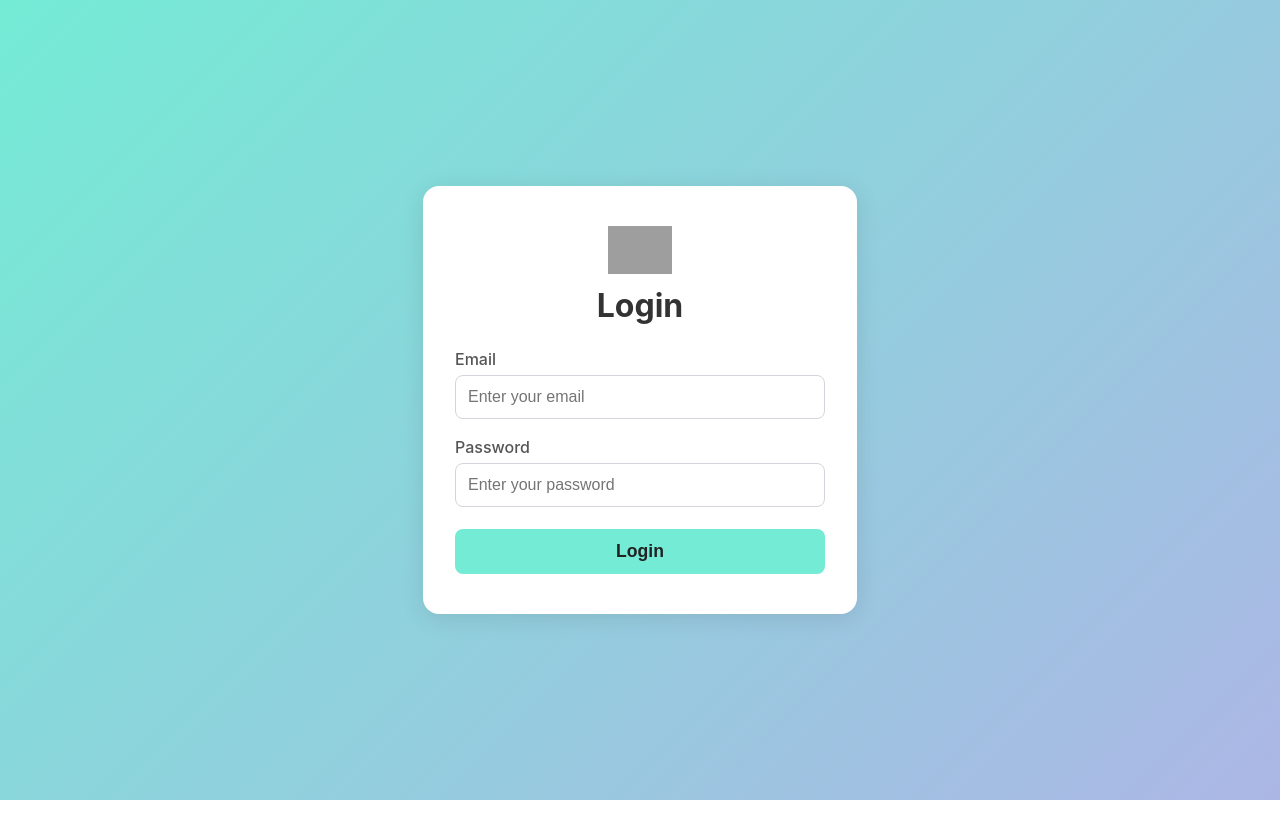
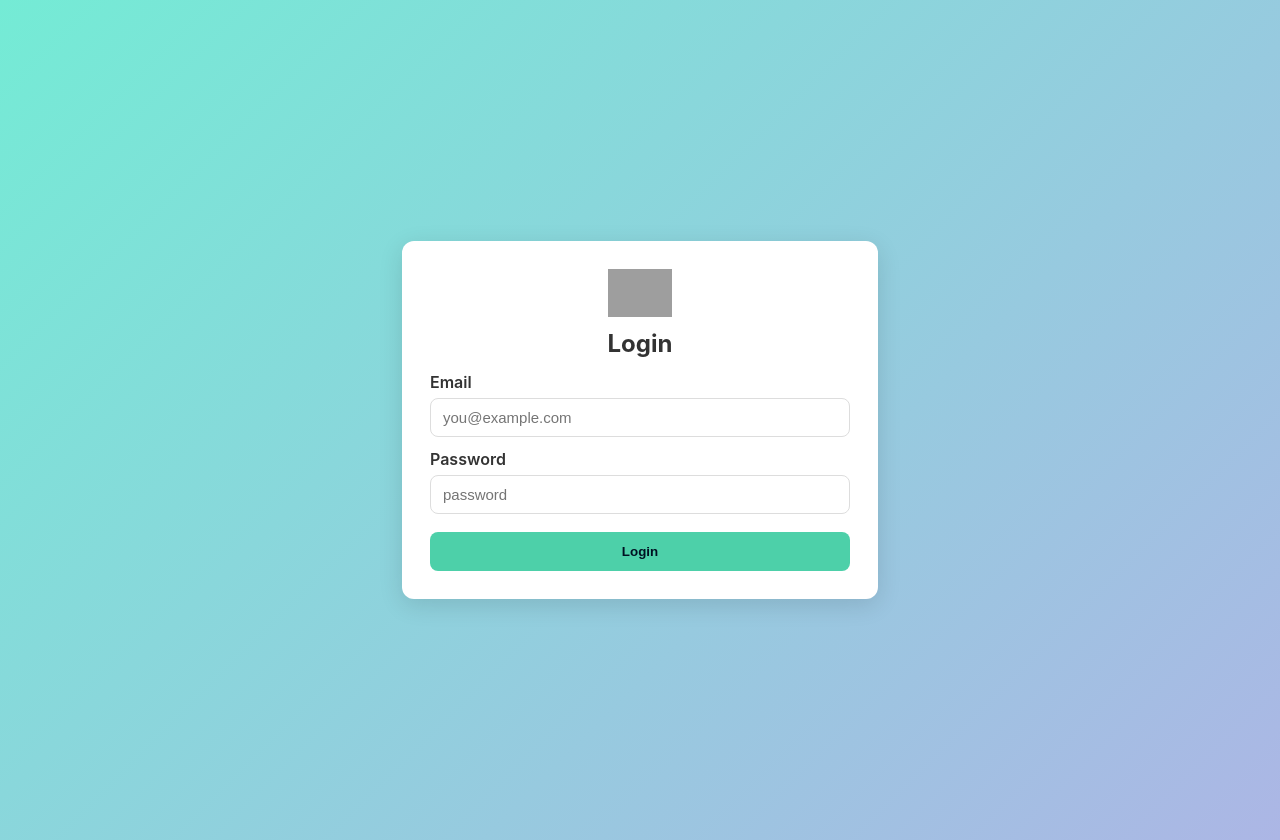
Before and after one commit to Bhuvanesh-Tester/QA_DEVELOPMENT_SITE, a React (Create React App) app in the folder frontend/: page / in a window 1280 px wide. Before the commit the page ends 800 px from the top, so only its background shows below. Built offline with nearby package versions, Linux system fonts and the light colour scheme; grey boxes are pictures that could not be loaded.

Commit message:
now update

```diff
--- a/frontend/src/App.js
+++ b/frontend/src/App.js
@@ -1,58 +1,176 @@
-import React, { useState } from "react";
+import React, { useState, useCallback } from "react";
 
 function App() {
+  // ---------- LOGIN STATES ----------
   const [email, setEmail] = useState("");
   const [password, setPassword] = useState("");
   const [message, setMessage] = useState("");
-  const [loggedIn, setLoggedIn] = useState(false); // ✅ Track login state
+  const [loggedIn, setLoggedIn] = useState(false);
 
+  // ---------- PERSON FORM STATES ----------
+  const [personName, setPersonName] = useState("");
+  const [personEmail, setPersonEmail] = useState("");
+  const [personPhone, setPersonPhone] = useState("");
+  const [personGender, setPersonGender] = useState("");
+  const [formMsg, setFormMsg] = useState("");
+
+  // ---------- LOGIN HANDLER ----------
   const handleLogin = async (e) => {
     e.preventDefault();
     setMessage("Checking credentials...");
 
     try {
-      const response = await fetch(
-        "https://qa-development-site.onrender.com/login",
-        {
+      const res = await fetch("https://qa-development-site.onrender.com/login", {
         method: "POST",
         headers: { "Content-Type": "application/json" },
         body: JSON.stringify({ email, password }),
-        }
-      );
+      });
 
-      const data = await response.json();
+      const data = await res.json();
       setMessage(data.message);
 
       if (data.message === "Login successful!") {
-        // ✅ Set loggedIn state to true instead of redirect
-        setTimeout(() => setLoggedIn(true), 1000);
+        setTimeout(() => {
+          setLoggedIn(true);
+          setPersonEmail(email); // prefill email in next form
+        }, 300);
       }
-    } catch (error) {
-      setMessage("Error connecting to server: " + error.message);
+    } catch (err) {
+      setMessage("Error connecting to server: " + err.message);
     }
   };
 
-  // ✅ Home page component
-  const HomePage = () => (
+  // ---------- PERSON FORM HANDLER ----------
+  const handleSubmit = async (e) => {
+    e.preventDefault();
+    setFormMsg("Submitting...");
+
+    if (!personName || !personEmail || !personPhone || !personGender) {
+      setFormMsg("All fields are required.");
+      return;
+    }
+
+    try {
+      const res = await fetch("https://qa-development-site.onrender.com/submit-form", {
+        method: "POST",
+        headers: { "Content-Type": "application/json" },
+        body: JSON.stringify({
+          name: personName,
+          email: personEmail,
+          phone: personPhone,
+          gender: personGender,
+        }),
+      });
+
+      const data = await res.json();
+      setFormMsg(data.message || "Submitted successfully!");
+
+      if ((data.message || "").toLowerCase().includes("success")) {
+        setPersonName("");
+        setPersonPhone("");
+        setPersonGender("");
+      }
+    } catch (err) {
+      setFormMsg("Error submitting form: " + err.message);
+    }
+  };
+
+  // ---------- HOME PAGE (SEPARATE COMPONENT) ----------
+  const HomePage = useCallback(() => (
     <div
       style={{
         minHeight: "100vh",
+        background: "linear-gradient(135deg, #ACB6E5 0%, #74ebd5 100%)",
         display: "flex",
+        justifyContent: "center",
         alignItems: "center",
-        justifyContent: "center",
-        background: "linear-gradient(135deg, #ACB6E5 0%, #74ebd5 100%)",
-        color: "#fff",
-        fontSize: "2rem",
-        fontWeight: "700",
-        flexDirection: "column",
+        padding: 20,
       }}
     >
-      <h1>Welcome Home!</h1>
-      <p>You are successfully logged in.</p>
+      <div
+        style={{
+          background: "#fff",
+          borderRadius: 12,
+          padding: 28,
+          boxShadow: "0 6px 24px rgba(0,0,0,0.12)",
+          width: "100%",
+          maxWidth: 480,
+          transition: "all 0.3s ease",
+        }}
+      >
+        <h2 style={{ textAlign: "center", marginBottom: 20, color: "#333" }}>Person Details</h2>
+
+        <form onSubmit={handleSubmit}>
+          <label style={labelStyle}>Name</label>
+          <input
+            name="name"
+            value={personName}
+            onChange={(e) => setPersonName(e.target.value)}
+            placeholder="Full name"
+            style={inputStyle}
+            required
+            autoComplete="name"
+          />
+
+          <label style={labelStyle}>Email (prefilled)</label>
+          <input
+            name="email"
+            type="email"
+            value={personEmail}
+            onChange={(e) => setPersonEmail(e.target.value)}
+            placeholder="Email"
+            style={{ ...inputStyle, background: "#fbfbfb" }}
+            required
+            autoComplete="email"
+          />
+
+          <label style={labelStyle}>Phone</label>
+          <input
+            name="phone"
+            value={personPhone}
+            onChange={(e) => setPersonPhone(e.target.value)}
+            placeholder="Phone number"
+            style={inputStyle}
+            required
+            inputMode="tel"
+          />
+
+          <label style={labelStyle}>Gender</label>
+          <select
+            name="gender"
+            value={personGender}
+            onChange={(e) => setPersonGender(e.target.value)}
+            style={inputStyle}
+            required
+          >
+            <option value="">Select Gender</option>
+            <option value="Male">Male</option>
+            <option value="Female">Female</option>
+            <option value="Other">Other</option>
+          </select>
+
+          <button type="submit" style={buttonStyle}>
+            Submit
+          </button>
+        </form>
+
+        {formMsg && (
+          <p
+            style={{
+              marginTop: 12,
+              color: formMsg.toLowerCase().includes("success") ? "green" : "red",
+              textAlign: "center",
+              fontWeight: 600,
+            }}
+          >
+            {formMsg}
+          </p>
+        )}
       </div>
-  );
+    </div>
+  ), [personName, personEmail, personPhone, personGender, formMsg]);
 
-  // ✅ Render login form or home page based on state
+  // ---------- LOGIN PAGE ----------
   if (loggedIn) return <HomePage />;
 
   return (
@@ -63,115 +181,55 @@ function App() {
         alignItems: "center",
         justifyContent: "center",
         background: "linear-gradient(135deg, #74ebd5 0%, #ACB6E5 100%)",
+        padding: 20,
       }}
     >
       <div
         style={{
           background: "#fff",
-          borderRadius: "16px",
-          boxShadow: "0 4px 24px rgba(0,0,0,0.10)",
-          padding: "40px 32px",
+          borderRadius: 12,
+          padding: 28,
+          boxShadow: "0 6px 24px rgba(0,0,0,0.12)",
           width: "100%",
-          maxWidth: "370px",
-          textAlign: "center",
+          maxWidth: 420,
+          transition: "all 0.3s ease",
         }}
       >
-        <div style={{ marginBottom: "24px" }}>
+        <div style={{ textAlign: "center", marginBottom: 14 }}>
           <img
             src="https://img.icons8.com/fluency/96/000000/user-male-circle.png"
-            alt="login icon"
-            style={{ width: "64px", marginBottom: "8px" }}
+            alt="user"
+            style={{ width: 64 }}
           />
-          <h2
-            style={{
-              margin: 0,
-              color: "#333",
-              fontWeight: 700,
-              fontSize: "2rem",
-            }}
-          >
-            Login
-          </h2>
+          <h2 style={{ margin: "8px 0 0", color: "#333" }}>Login</h2>
         </div>
 
         <form onSubmit={handleLogin}>
-          <div style={{ marginBottom: "18px", textAlign: "left" }}>
-            <label
-              htmlFor="email"
-              style={{
-                display: "block",
-                marginBottom: "6px",
-                color: "#555",
-                fontWeight: 500,
-              }}
-            >
-              Email
-            </label>
+          <label style={labelStyle}>Email</label>
           <input
-              id="email"
+            id="login-email"
             type="email"
-              placeholder="Enter your email"
             value={email}
             onChange={(e) => setEmail(e.target.value)}
-              style={{
-                width: "100%",
-                padding: "12px",
-                borderRadius: "8px",
-                border: "1px solid #d1d5db",
-                fontSize: "1rem",
-                outline: "none",
-                boxSizing: "border-box",
-              }}
+            style={inputStyle}
+            placeholder="you@example.com"
             required
+            autoComplete="email"
           />
-          </div>
 
-          <div style={{ marginBottom: "22px", textAlign: "left" }}>
-            <label
-              htmlFor="password"
-              style={{
-                display: "block",
-                marginBottom: "6px",
-                color: "#555",
-                fontWeight: 500,
-              }}
-            >
-              Password
-            </label>
+          <label style={labelStyle}>Password</label>
           <input
-              id="password"
+            id="login-password"
             type="password"
-              placeholder="Enter your password"
             value={password}
             onChange={(e) => setPassword(e.target.value)}
-              style={{
-                width: "100%",
-                padding: "12px",
-                borderRadius: "8px",
-                border: "1px solid #d1d5db",
-                fontSize: "1rem",
-                outline: "none",
-                boxSizing: "border-box",
-              }}
+            style={inputStyle}
+            placeholder="password"
             required
+            autoComplete="current-password"
           />
-          </div>
 
-          <button
-            type="submit"
-            style={{
-              width: "100%",
-              padding: "12px",
-              borderRadius: "8px",
-              background: "#74ebd5",
-              color: "#222",
-              fontWeight: 700,
-              fontSize: "1.1rem",
-              border: "none",
-              cursor: "pointer",
-              transition: "background 0.2s",
-            }}
-          >
+          <button type="submit" style={buttonStyle}>
             Login
           </button>
         </form>
@@ -179,9 +237,10 @@ function App() {
         {message && (
           <p
             style={{
-              marginTop: "18px",
-              color: message.includes("success") ? "#22bb33" : "#e74c3c",
-              fontWeight: 500,
+              marginTop: 12,
+              color: message.includes("success") ? "green" : "red",
+              textAlign: "center",
+              fontWeight: 600,
             }}
           >
             {message}
@@ -192,4 +251,37 @@ function App() {
   );
 }
 
+// ---------- STYLES ----------
+const inputStyle = {
+  width: "100%",
+  padding: "10px 12px",
+  borderRadius: 8,
+  border: "1px solid #ddd",
+  marginBottom: 12,
+  boxSizing: "border-box",
+  outline: "none",
+  fontSize: 15,
+  transition: "border 0.2s ease",
+};
+
+const labelStyle = {
+  display: "block",
+  marginBottom: 6,
+  fontWeight: 600,
+  color: "#333",
+};
+
+const buttonStyle = {
+  width: "100%",
+  padding: "12px",
+  borderRadius: 8,
+  background: "#4dd0a9",
+  color: "#012",
+  border: "none",
+  fontWeight: 700,
+  cursor: "pointer",
+  marginTop: 6,
+  transition: "background 0.2s ease",
+};
+
 export default App;
```
Also changed, not shown: 1 other file (tests, documents, lock files or other folders). Lines whose indentation alone changed are shown as unchanged.
